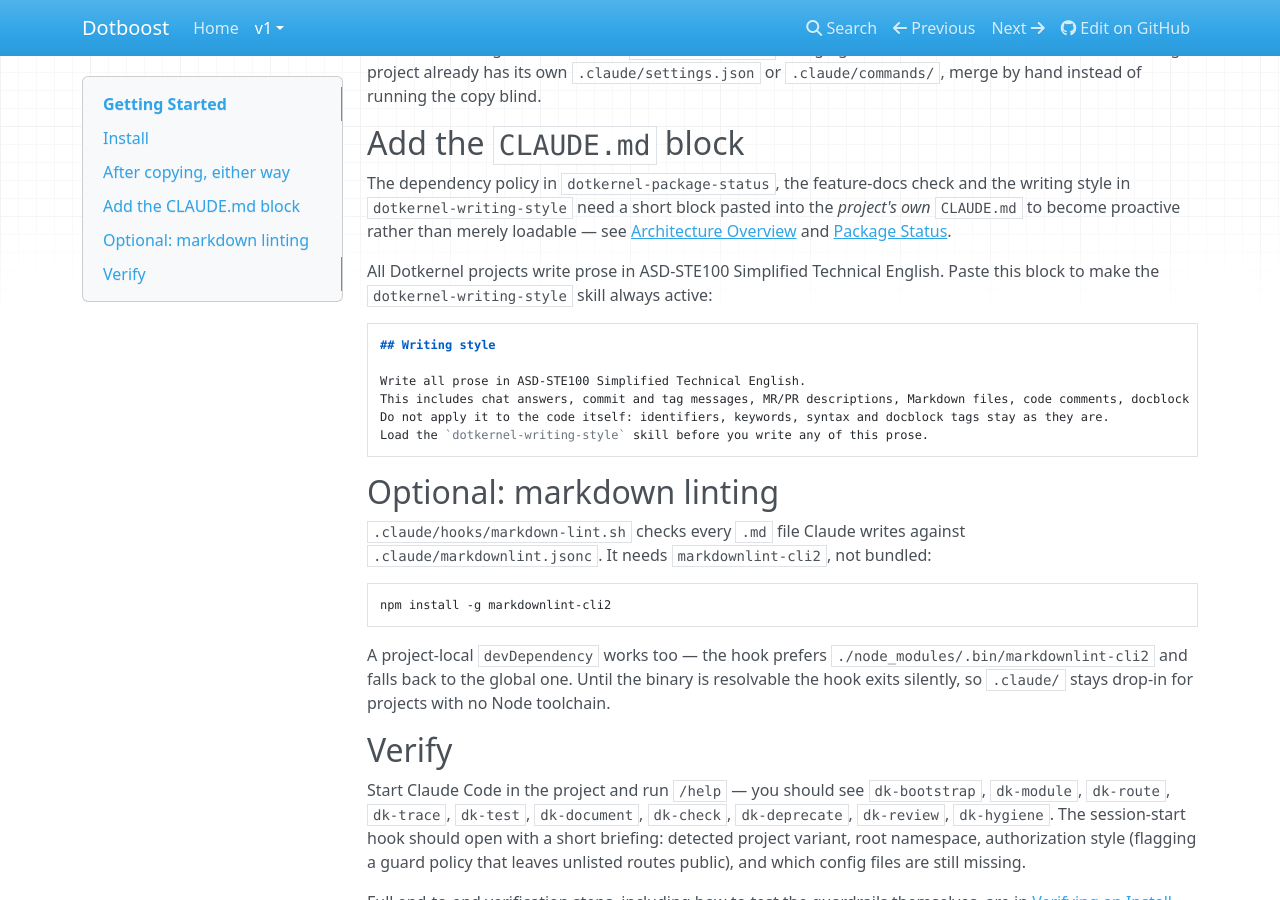
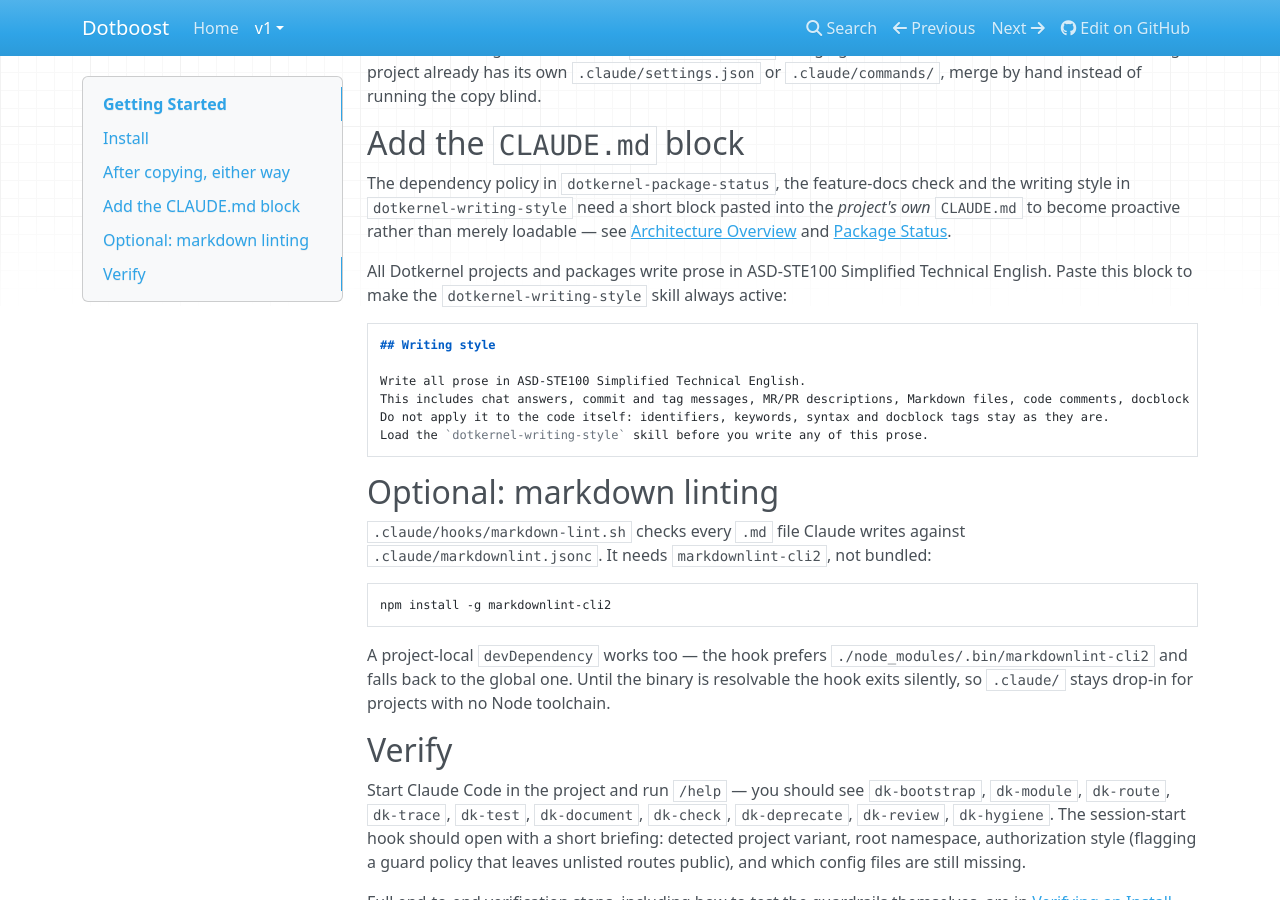
Before and after one commit to dotkernel/dotboost, an MkDocs documentation site: the page built from docs/book/v1/getting-started.md, in a window 1280 px wide and 900 px high, scrolled down 850 px. Built offline with MkDocs 1.6.1, drawn with Linux system fonts in a browser that asks for light colours; nearby versions of some CDN libraries.

Commit message:
Apply the writing style skill to packages
Change the Applies to block of dotkernel-writing-style from no packages to all packages.
Change the skill description and the CLAUDE.md block to name Dotkernel projects and packages.

````diff
--- a/docs/book/v1/getting-started.md
+++ b/docs/book/v1/getting-started.md
@@ -45,7 +45,7 @@ Merging still overwrites same-named files: if the target project already has its
 
 The dependency policy in `dotkernel-package-status`, the feature-docs check and the writing style in `dotkernel-writing-style` need a short block pasted into the *project's own* `CLAUDE.md` to become proactive rather than merely loadable — see [Architecture Overview](architecture.md#the-claudemd-contract) and [Package Status](skills/dotkernel-package-status.md).
 
-All Dotkernel projects write prose in ASD-STE100 Simplified Technical English.
+All Dotkernel projects and packages write prose in ASD-STE100 Simplified Technical English.
 Paste this block to make the `dotkernel-writing-style` skill always active:
 
 ```markdown
````
Also changed, not shown: .claude/skills/dotkernel-writing-style/SKILL.md (+5 -5 lines), README.md (+1 -1 lines).
